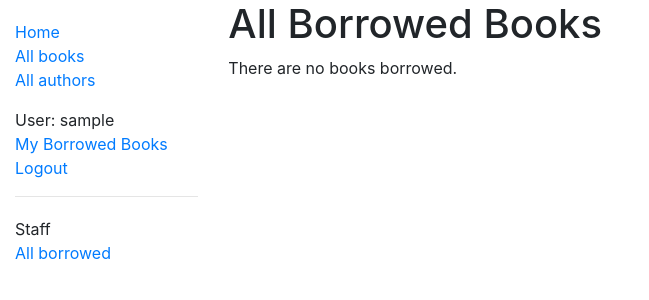
After one commit to JohnPaton/local-library, a Django app: page /catalog/borrowed/ in a window 1280 px wide. The commit adds this page. Shown: the top 300 px of the page, without its empty margins (0-649 px from the left). Run offline with Django 3.2, Linux system fonts and the light colour scheme; the visitor is signed in with stand-in values (Sample User, id 1); data that the repository does not hold is empty; some libraries are stand-ins or nearby versions.

Commit message:
Part 8: Challenge yourself
A list view of all borrowed books, only visible to staff members

```diff
--- a/catalog/templates/base_generic.html
+++ b/catalog/templates/base_generic.html
@@ -27,6 +27,13 @@
           <li><a href="{% url 'login'%}?next={{request.path}}">Login</a></li>
         {% endif %}
         </ul>
+        {% if user.is_staff %}
+        <hr>
+        <ul class="sidebar-nav">
+          <li>Staff</li>
+          <li><a href="{% url 'borrowed' %}">All borrowed</a></li>
+        </ul>
+        {% endif %}
      {% endblock %}
       </div>
       <div class="col-sm-10 ">
--- /dev/null
+++ b/catalog/templates/catalog/bookinstance_list_borrowed_librarian.html
@@ -0,0 +1,19 @@
+{% extends "base_generic.html" %}
+
+{% block content %}
+    <h1>All Borrowed Books</h1>
+
+    {% if bookinstance_list %}
+    <ul>
+
+      {% for bookinst in bookinstance_list %}
+      <li class="{% if bookinst.is_overdue %}text-danger{% endif %}">
+        <a href="{% url 'book-detail' bookinst.book.pk %}">{{bookinst.book.title}}</a> ({{ bookinst.due_back }}) - {{bookinst.borrower}}
+      </li>
+      {% endfor %}
+    </ul>
+
+    {% else %}
+      <p>There are no books borrowed.</p>
+    {% endif %}
+{% endblock %}
--- a/catalog/urls.py
+++ b/catalog/urls.py
@@ -16,4 +16,5 @@ urlpatterns = [
         views.LoanedBooksByUserListView.as_view(),
         name="my-borrowed",
     ),
+    path("borrowed/", views.LoanedBooksListView.as_view(), name="borrowed"),
 ]
--- a/catalog/views.py
+++ b/catalog/views.py
@@ -1,6 +1,9 @@
 from django.shortcuts import render
 from django.views import generic
-from django.contrib.auth.mixins import LoginRequiredMixin
+from django.contrib.auth.mixins import (
+    LoginRequiredMixin,
+    PermissionRequiredMixin,
+)
 
 from catalog.models import Book, Author, BookInstance, Genre
 
@@ -70,3 +73,17 @@ class LoanedBooksByUserListView(LoginRequiredMixin, generic.ListView):
             .filter(status__exact="o")
             .order_by("due_back")
         )
+
+
+class LoanedBooksListView(PermissionRequiredMixin, generic.ListView):
+    """List of all books on loan in the whole library"""
+
+    model = BookInstance
+    permission_required = "catalog.can_mark_returned"
+    template_name = "catalog/bookinstance_list_borrowed_librarian.html"
+    paginate_by = 10
+
+    def get_queryset(self):
+        return BookInstance.objects.filter(status__exact="o").order_by(
+            "due_back"
+        )
```
